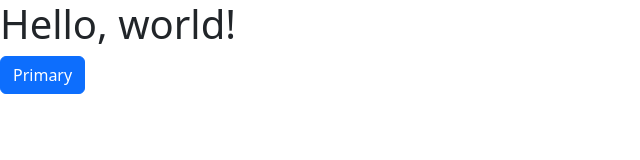
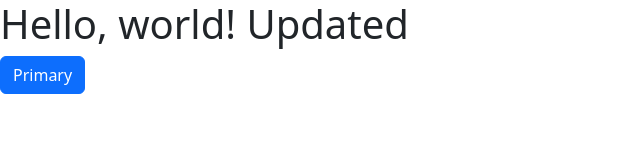
Before and after one commit to mdonald412/mattdonald.github.io, a plain HTML site: page index.html in a window 1280 px wide. Shown: the whole page, without its empty margins (0-640 px from the left). Drawn offline with nearby package versions, Linux system fonts and the light colour scheme.

Commit message:
Update index.html

```diff
--- a/index.html
+++ b/index.html
@@ -8,7 +8,7 @@
   </head>
   <body>
     <script>/* your script here */</script>
-    <h1>Hello, world!</h1>
+    <h1>Hello, world! Updated</h1>
     <button type="button" class="btn btn-primary">Primary</button>
   </body>
 </html>
```
